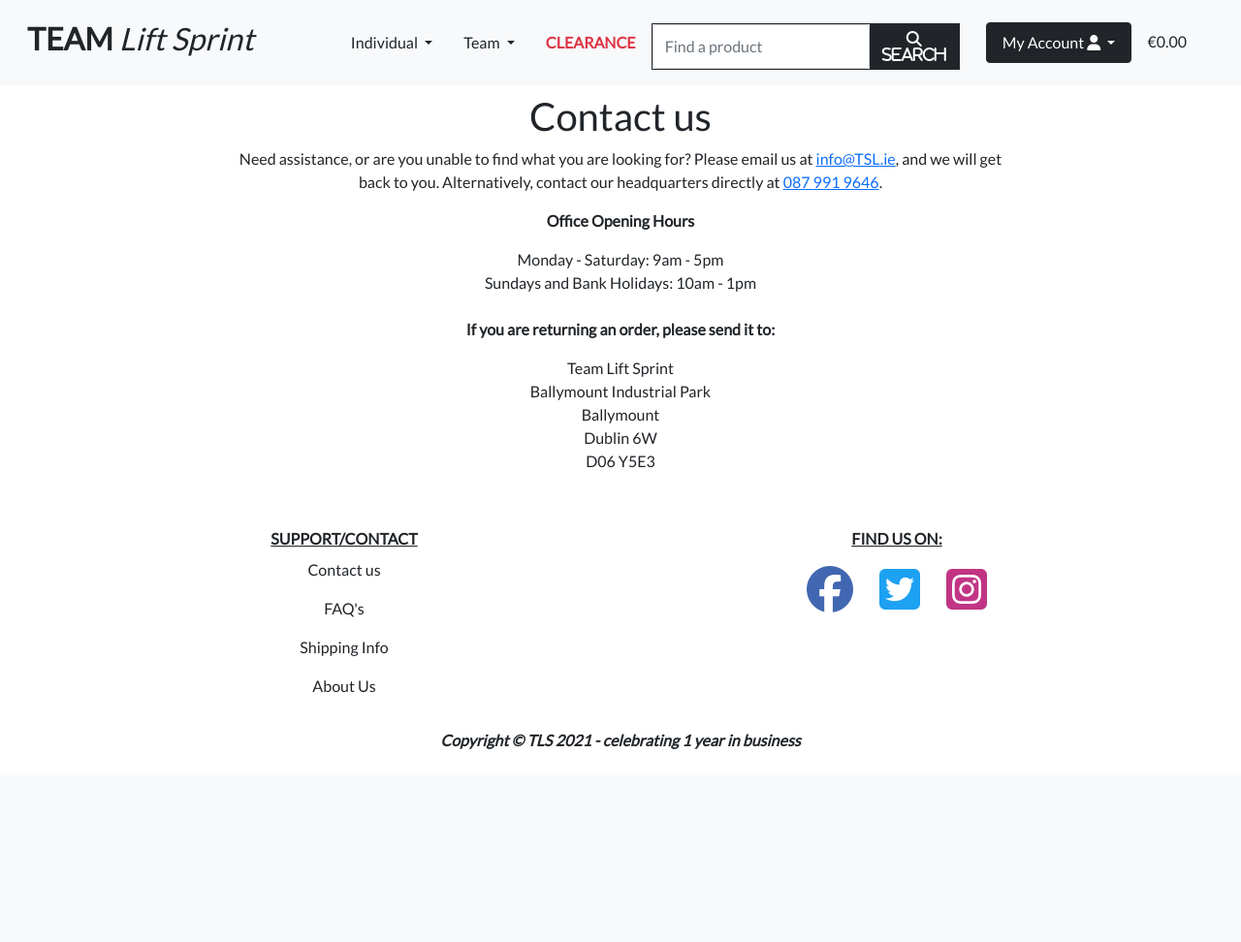
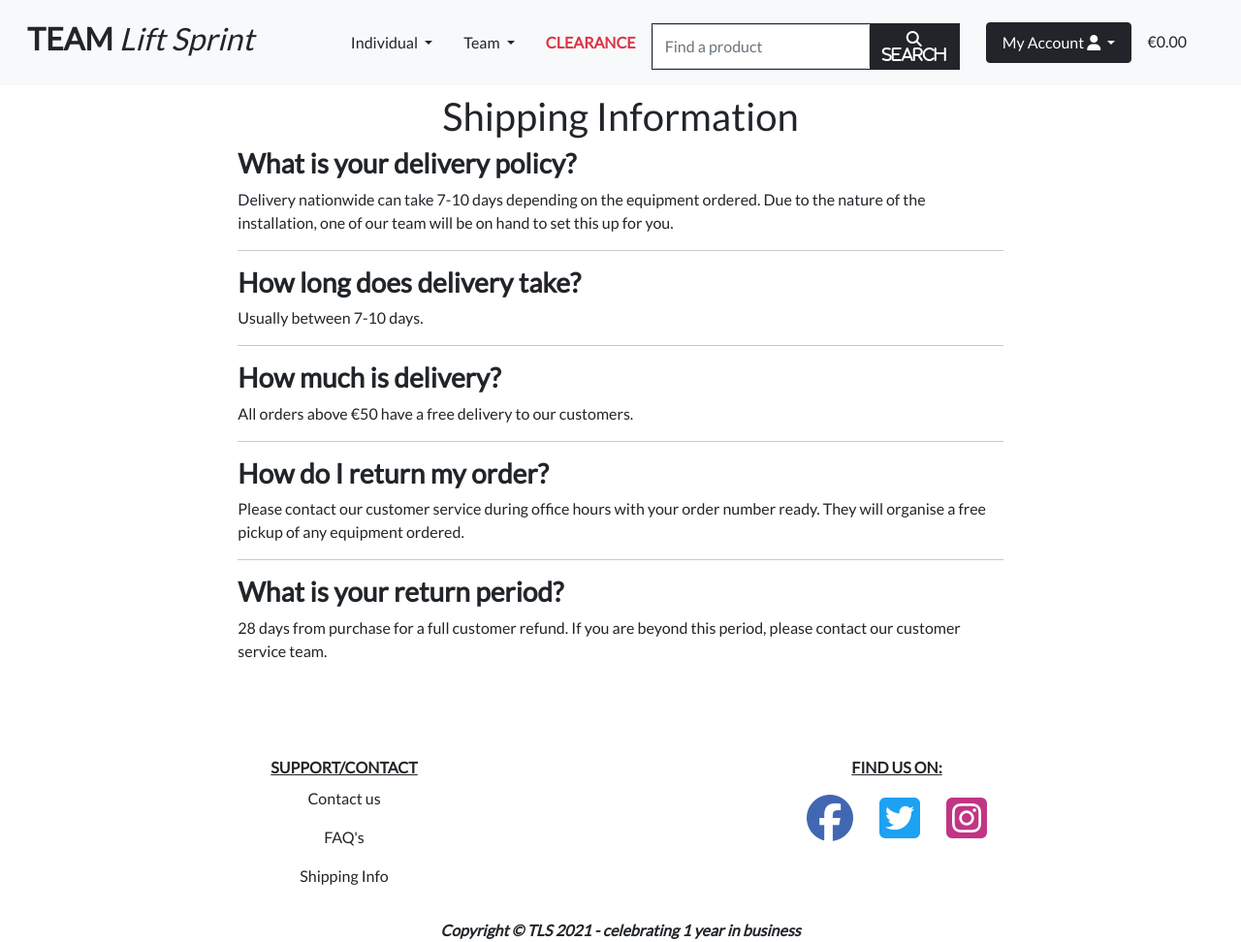
Before and after one commit to aryan008/team_lift_sprint, a Django app: page /shipping_info in a window 1280 px wide. Shown: the whole page at 97% size. Before the commit the page ends 773 px from the top, so only its background shows below. Run offline with Django 3.2, Linux system fonts and the light colour scheme; some libraries are stand-ins or nearby versions.

Commit message:
Add: add narrative to the shipping_info.html for the footer links

```diff
--- a/home/templates/home/shipping_info.html
+++ b/home/templates/home/shipping_info.html
@@ -5,23 +5,25 @@
 <section class="p-5">
     <div class="container position-relative col-6 text-center col-sm-8 pt-5 g-0">
         <header class="page-header">
-            <h1 class="page-title">Contact us</h1>
+            <h1 class="page-title">Shipping Information</h1>
         </header>
-        <div class="page-content rte">
-            <p>Need assistance, or are you unable to find what you are looking for? Please
-                email us at <a href="mailto:info@TSL.ie">info@TSL.ie</a>, and we will get back to you. Alternatively, contact our headquarters directly at <a href="tel:0879919646">087 991 9646</a>.
-            </p>
-            <p><strong>Office Opening Hours</strong></p>
-            <div>Monday - Saturday: 9am - 5pm<br> Sundays and Bank Holidays: 10am - 1pm<br>
-            </div>
+        <div class="page-content text-start">
+            <h3><b>What is your delivery policy?</b></h3>
+            <p>Delivery nationwide can take 7-10 days depending on the equipment ordered. Due to the nature of the installation, one of our team will be on hand to set this up for you.</p>
+            <hr>
+            <h3><b>How long does delivery take?</b></h3>
+            <p>Usually between 7-10 days.</p>
+            <hr>
+            <h3><b>How much is delivery?</b></h3>
+            <p>All orders above €50 have a free delivery to our customers.</p>
+            <hr>
+            <h3><b>How do I return my order?</b></h3>
+            <p>Please contact our customer service during office hours with your order number ready. They will organise a free pickup of any equipment ordered.</p>
+            <hr>
+            <h3><b>What is your return period?</b></h3>
+            <p>28 days from purchase for a full customer refund. If you are beyond this period, please contact our customer service team.</p>
             <br>
-            <p><strong>If you are returning an order, please send it to:</strong></p>
-            <div>Team Lift Sprint<br> Ballymount Industrial Park<br> Ballymount<br> Dublin 6W<br> D06 Y5E3</div>
         </div>
-
-    </div>
-
-    </div>
     </div>
 </section>
 
--- a/home/urls.py
+++ b/home/urls.py
@@ -7,5 +7,4 @@ urlpatterns = [
     path("contact", views.contact, name="contact"),
     path("faq", views.faq, name="faq"),
     path("shipping_info", views.shipping_info, name="shipping_info"),
-    path("about_us", views.about_us, name="about_us"),
 ]
--- a/home/views.py
+++ b/home/views.py
@@ -17,7 +17,3 @@ def faq(request):
 
 def shipping_info(request):
     return render(request, "home/shipping_info.html")
-
-
-def about_us(request):
-    return render(request, "home/about_us.html")
--- a/templates/base.html
+++ b/templates/base.html
@@ -77,7 +77,6 @@
               <li><a class="nav-link text-dark" href="{% url 'contact' %}" alt="Contact us">Contact us</a></li>
               <li><a class="nav-link text-dark" href="{% url 'faq' %}" alt="FAQ">FAQ's</a></li>
               <li><a class="nav-link text-dark" href="{% url 'shipping_info' %}" alt="Shipping info">Shipping Info</a></li>
-              <li><a class="nav-link text-dark" href="{% url 'about_us' %}" alt="About us">About Us</a></li>
             </ul>
           </div>
           <div class="col-6 text-center mt-2">
```
Also changed, not shown: home/templates/home/about_us.html (deleted, +0 -20 lines), home/templates/home/faq.html (+8 -8 lines).
